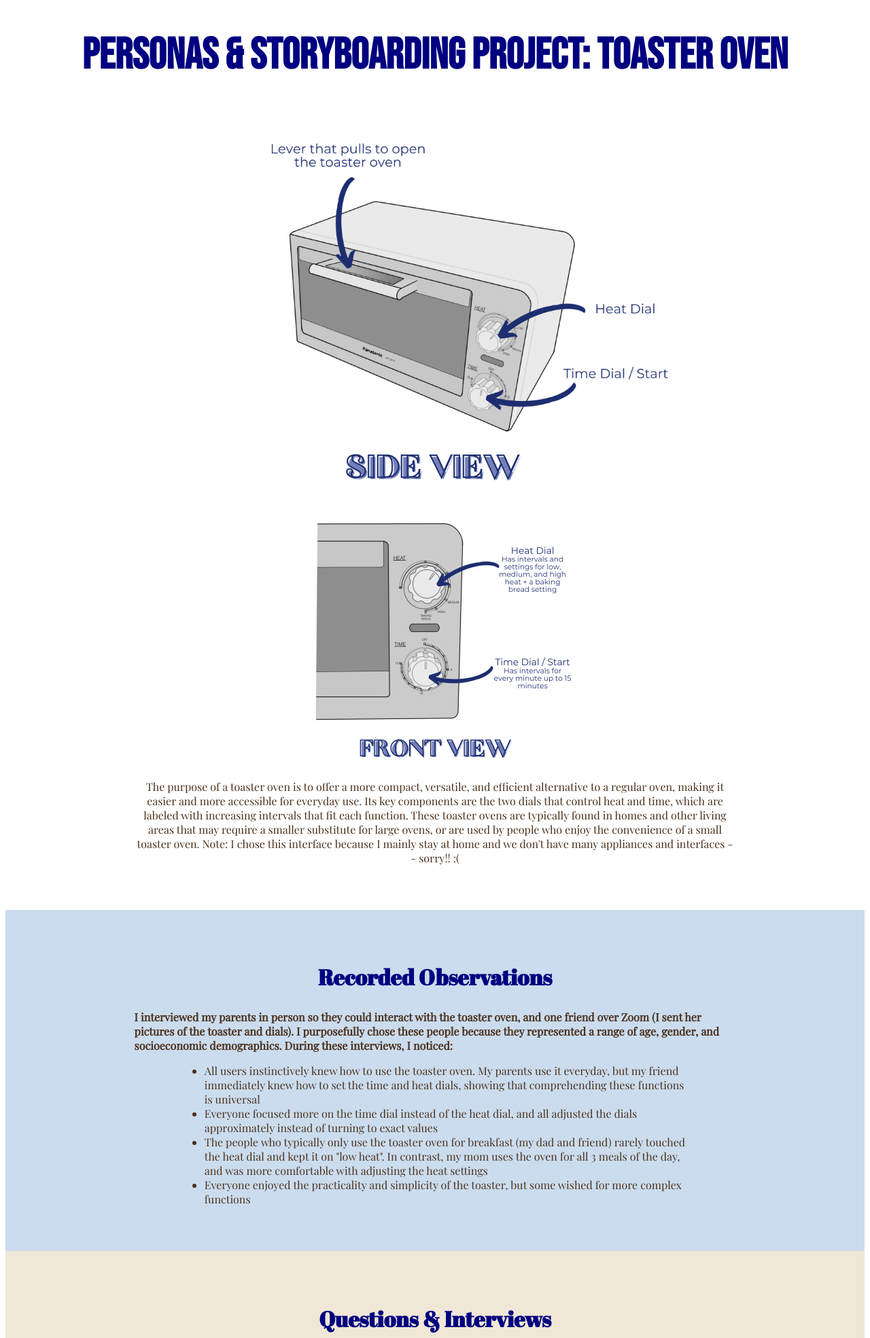
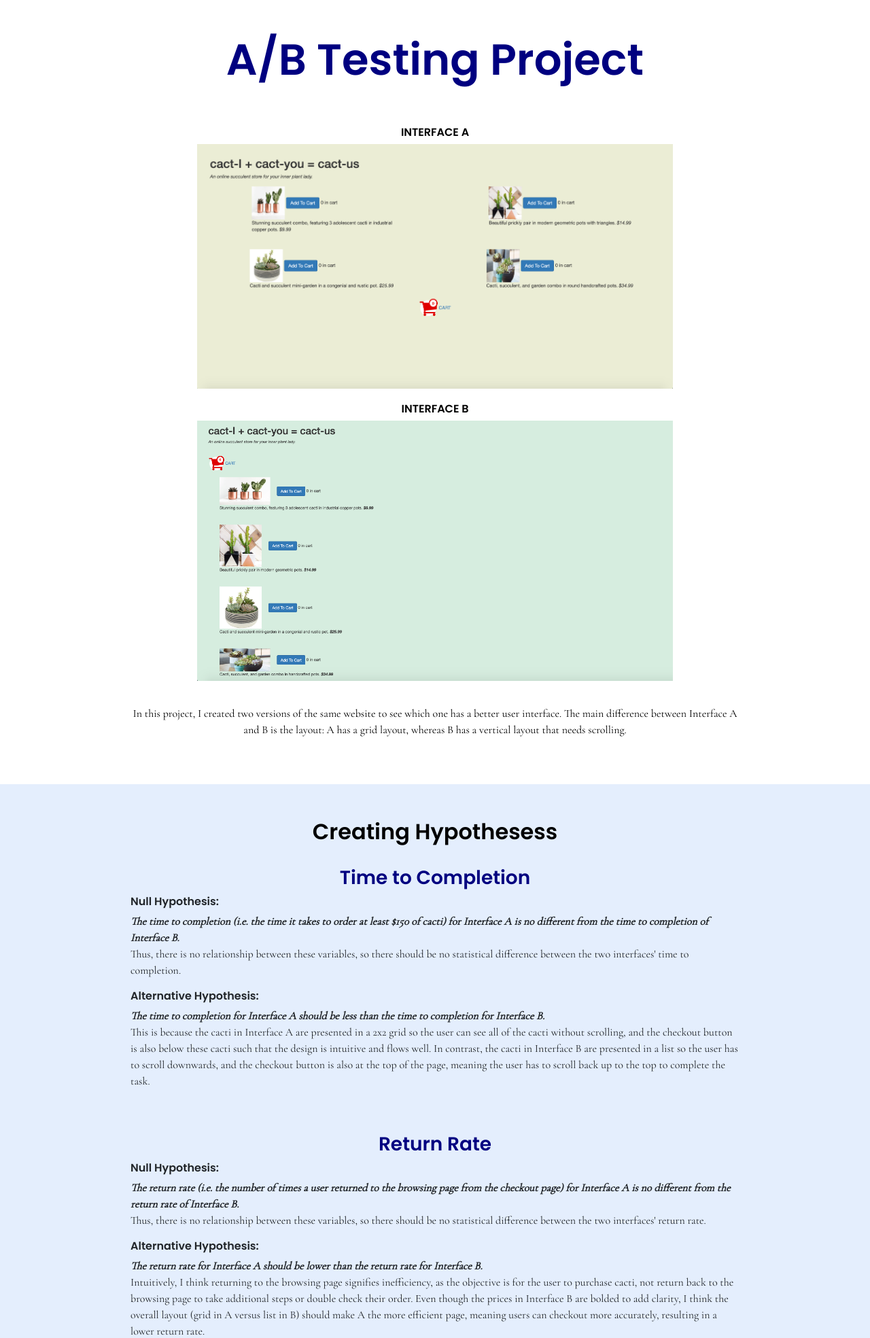
Before and after one commit to tiffany-chen2/abtest, a PHP site: page / in a window 1280 px wide. Shown: the top 1969 px of the page at 68% size. Run offline with PHP 8.4, Linux system fonts and the light colour scheme.

Commit message:
commit 1

```diff
--- a/home.html
+++ b/home.html
@@ -2,98 +2,84 @@
 
 <html>
   <head>
-    <title>Personas Project</title>
+    <title>A/B Testing Project</title>
+    <link rel="stylesheet" href="https://cdn.jsdelivr.net/npm/bootstrap@4.5.3/dist/css/bootstrap.min.css"
+        integrity="sha384-TX8t27EcRE3e/ihU7zmQxVncDAy5uIKz4rEkgIXeMed4M0jlfIDPvg6uqKI2xXr2" crossorigin="anonymous">
     <link rel="stylesheet" href="index.css">
-    <!-- TODO: add additional links here! e.g. fonts, icons, more stylesheets, etc. -->
     <meta content="width=device-width, initial-scale=1" name="viewport" />
-    <link href="https://fonts.googleapis.com/css2?family=Abril+Fatface&family=Bebas+Neue&family=Playfair+Display&display=swap"
-    rel="stylesheet">
+    <link href="https://fonts.googleapis.com/css2?family=Bebas+Neue&family=Cormorant+Garamond&family=Poppins:wght@600&display=swap" rel="stylesheet">
   </head>
 
   <body>
     <div class="center">
-      <h1 class="title">Personas & Storyboarding Project: TOASTER OVEN</h1>
+      <h1 class="title" style="padding-top: 50px;">A/B Testing Project</h1>
     </div>
 
     <div class="flex-container-col">
-      <div> <img style="width:700px;height:auto;" src="sideview.png"></div>
-      <div> <img class="image-prov" src="frontview.png"></div>
+      <div><h2 style ="margin-top: 50%; font-size:100%">INTERFACE A</h2></div>
+      <div><img style = "width: 700px; height: auto;" src="interfacea.png"></div>
+      <div><h2 style ="margin-top: 20%; font-size:100%">INTERFACE B</h2></div>
+      <div><img style = "width: 700px; height: auto;" src="interfaceb.png"></div>
+
     </div>
 
     <div class="center, bottompadding">
-      <p class="paragraph">The purpose of a toaster oven is to offer a more compact, versatile, and efficient alternative
-        to a regular oven, making it easier and more accessible for everyday use. Its key components are the two dials that
-        control heat and time, which are labeled with increasing intervals that fit each function. These toaster ovens are
-        typically found in homes and other living areas that may require a smaller substitute for large ovens, or are used
-        by people who enjoy the convenience of a small toaster oven. Note: I chose this interface because I mainly stay
-         at home and we don't have many appliances and interfaces -- sorry!! :(</p>
+      <br>
+      <p class="paragraph" style = "margin-top: 1%;">In this project, I created two versions of the same website to see which one has a better user interface. The main difference between Interface A and B is the layout: A has a grid layout, whereas B has a vertical layout that needs scrolling.</p>
     </div>
 
-    <div class="center, extrapadding", style="background-color:#cbdcee;">
-      <h2 class="h2">Recorded Observations</h2>
-      <p class="paragraphleft">I interviewed my parents in person so they could interact with the toaster oven,
-        and one friend over Zoom (I sent her pictures of the toaster and dials). I purposefully chose these people because
-        they represented a range of age, gender, and socioeconomic demographics. During these interviews, I noticed:
+    <div class="center, extrapadding" style="background-color:#e4eefd;">
+      <h2 class="h2">Creating Hypothesess</h2>
+      <br>
+      <h3 class="h3">Time to Completion</h3>
+      <h6 class="h6">Null Hypothesis:</h6>
+      <p class="paragraphleft"><i><b>The time to completion (i.e. the time it takes to order at least $150 of cacti) for Interface A is no different from the time to completion of Interface B.</b></i>
+        <br> Thus, there is no relationship between these variables, so there should be no statistical difference between the two interfaces' time to completion.
       </p>
-      <ul class="lists">
-        <li>All users instinctively knew how to use the toaster oven. My parents use it everyday, but my friend
-          immediately knew how to set the time and heat dials, showing that comprehending these functions is universal</li>
-        <li>Everyone focused more on the time dial instead of the heat dial, and all adjusted the dials approximately
-          instead of turning to exact values</li>
-        <li>The people who typically only use the toaster oven for breakfast (my dad and friend) rarely touched the heat
-          dial and kept it on "low heat". In contrast, my mom uses the oven for all 3 meals of the day, and was more
-          comfortable with adjusting the heat settings</li>
-        <li>Everyone enjoyed the practicality and simplicity of the toaster, but some wished for more complex functions
-        </li>
+      <h6 class="h6">Alternative Hypothesis:</h6>
+      <p class="paragraphleft"><i><b>The time to completion for Interface A should be less than the time to completion for Interface B.</b></i>
+        <br>This is because the cacti in Interface A are presented in a 2x2 grid so the user can see all of the cacti without scrolling, and the checkout button is also below these cacti such that the design is intuitive and flows well. In contrast, the cacti in Interface B are presented in a list so the user has to scroll downwards, and the checkout button is also at the top of the page, meaning the user has to scroll back up to the top to complete the task. </p>
+      <br>
+      <br>
+      <h3 class="h3">Return Rate</h3>
+      <h6 class="h6">Null Hypothesis:</h6>
+      <p class="paragraphleft"><i><b>The return rate (i.e. the number of times a user returned to the browsing page from the checkout page) for Interface A is no different from the return rate of Interface B. </b></i>
+        <br> Thus, there is no relationship between these variables, so there should be no statistical difference between the two interfaces' return rate.</p>
+      <h6 class="h6">Alternative Hypothesis:</h6>
+      <p class="paragraphleft"><i><b>The return rate for Interface A should be lower than the return rate for Interface B. </b></i>
+        <br>Intuitively, I think returning to the browsing page signifies inefficiency, as the objective is for the user to purchase cacti, not return back to the browsing page to take additional steps or double check their order. Even though the prices in Interface B are bolded to add clarity, I think the overall layout (grid in A versus list in B) should make A the more efficient page, meaning users can checkout more accurately, resulting in a lower return rate. </p>
+    </div>
+
+    <div class="center, extrapadding">
+      <h2 class="h2">Collecting Data</h2>
+      <br>
+      <p class = "paragraph">My data collection process primarily involved having students in different studios test out my two interfaces. However, since I had fewer than 40 data sets (my link was low on the Excel sheet), I asked some of my friends to test out my interfaces as well. Ideally, having more data sets would have resulted in more accurate results, but hopefully 24 data sets can show statistical significance!</p>
+      <img class = "center" style = "width: 800px; height: auto; padding-top: 0%;" src="dsets.png">
+    </div>
+
+    <div class="center, extrapadding", style="background-color:#d9f1d7;">
+      <h2 class="h2">Conclusions & Takeaways</h2>
+      <br>
+      <img class = "center" style = "width: 600px; height: auto;" src="infographic.png">
+      <br>
+      <br>
+      <h3 class="h3">Brief Summary</h3>
+      <h6 class = "h6">Time to Completion: </h6>
+      <p class = "paragraphleft">Since the p-value of 0.041 is less than the significance value of 0.05, I can reject the null hypothesis. This means there is a statistical significance between the difference of the time to completion of A & B, so I can adopt my alternative hypothesis. By comparing the average times of A & B, I conclude that the time to completion of A is less than that of B. </p>
+      <h6 class = "h6">Return Rate: </h6>
+      <p class = "paragraphleft">Since the p-value of 0.916 is greater than the significance value of 0.05, I failed to reject the null hypothesis. This means that there is no statistical significance between the difference of the return rate of A & B. </p>
+      <br>
+      <h3 class="h3">A/B Testing Takeaways</h3>
+      <ul class="lists" style = "color: black">
+        <li>The results of A/B testing are dependent on having sufficient data -- my experiment results could have been more accurate if I had more data sets. Having similar numbers of data sets for Interface A and B is also important, as having more of one interface could skew the data. </li>
+        <li>Since the time to completion of my Interface A (grid layout) is less than that of Interface B (vertical layout), having a layout where users can see items without additionally scrolling is a more efficient design. </li>
+        <li>This experiment demonstrated the importance of good design principles (ex. page layout, affordances, colors, content hierarchy) because they do have a statistically significant impact on how users interact with the page.</li>
       </ul>
     </div>
 
-    <div class="center, extrapadding", style="background-color:#f0e7d7;">
-      <h2 class="h2">Questions & Interviews</h2>
-      <p class="paragraphleft">Questions:</p>
-      <ol class="lists">
-        <li>When would you choose to use this toaster oven over another kitchen appliance, and for what purposes / types of cooking?
-        </li>
-        <li>To what extent does its smaller size affect your reasons for using this appliance?</li>
-        <li>Do you think pulling the lever to open the toaster oven is efficient?</li>
-        <li>How effective do you think the dials are on a toaster oven, and is it easy to understand and use?</li>
-        <li>Which dial do you most frequently use and why?</li>
-        <li>Given how the dials are displayed, have you ever been confused by which dial to use, or do you ever reach
-           for the wrong dial? If so, how often in the past 2 weeks?</li>
-        <li>How effective is representing time and heat in the circular fashion of a dial?</li>
-        <li>Does seeing the whole range of increments of time and heat help you in using this toaster oven? Would you prefer
-          to see these increments represented with a different visual design (linear scale, keypad)?</li>
-        <li>How many times in the past 2 weeks have you turned the dial inaccurately (not achieving the result you want)?</li>
-        <li>Can you suggest some improvements for this toaster, and what other functions would you want this toaster to have?</li>
-      </ol>
-      <p class="paragraphleft">Interview Responses:</p>
-      <img style="width:700px;height:auto;" src="flo.png", class = "center">
-      <img style="width:700px;height:auto;" src="mom.png", class = "center">
-      <img style="width:700px;height:auto;" src="dad.png", class = "center">
-    </div>
-
-    <div class="center, extrapadding", style="background-color:#e2f0d7;">
-      <h2 class="h2">Personas & Empathy Maps</h2>
-      <img style="width:700px;height:auto;" src="peggy.png", class = "center">
-      <br> <br>
-      <img style="width:700px;height:auto;" src="chris.png", class = "center">
-    </div>
-
-    <div class="center, extrapadding", style="background-color:#cfebe6;">
-      <h2 class="h2">Storyboard</h2>
-      <img style="width:850px;height:auto;" src="storyboard.png", class = "center">
-      <p class = "paragraph">This storyboard is written for Practical Peggy, and shows how she uses the toaster oven for dinner. After coming home from a tiring day from work, Peggy uses the toaster oven to quickly make pizzas and buffalo wings for her family. She can easily control the toaster to make these simple recipes, so the toaster is a practical and efficient solution to her dinner challenges. </p>
-    </div>
-
-    <div class="center, extrapadding">
+    <div class="center, extrapadding text-center">
       <h2 class="h2">References & Image Citations</h2>
-      <p class = "paragraphleft">I used Canva to create the empathy maps and the storyboard, and also used the following images:</p>
-      <ul class="lists">
-        <li>Peggy: https://image.freepik.com/free-vector/casual-woman-character-set_1893-1861.jpg</li>
-        <li>Sarah: https://www.vectorstock.com/royalty-free-vector/teenager-girl-character-constructor-creation-set-vector-18931086</li>
-        <li>Office Background: http://www.vectorpicker.com/office-interior-clip-art_271714_36.html
-        </li>
-      </ul>
+      <p class = "paragraphleft">I used Canva to create the infographic.</p>
     </div>
 
   </body>
--- a/index.css
+++ b/index.css
@@ -1,28 +1,46 @@
-/* font-family: 'Abril Fatface', cursive;
-font-family: 'Bebas Neue', cursive;
-font-family: 'Playfair Display', serif; */
+
 
 .title {
     font-size: 400%;
     color: navy;
-    font-family: 'Bebas Neue', cursive;
+    font-family: 'Poppins', sans-serif;
     text-align: center;
     margin-left: 0;
     margin-right: 0;
     padding: 0;
 }
 
-.h2 {
+body {
+    font-family: 'Cormorant Garamond', serif;
+}
+
+h2 {
     font-size: 200%;
-    color:navy;
-    font-family: 'Abril Fatface', cursive;
+    color:black;
+    font-family: 'Poppins', sans-serif;
     text-align: center;
     padding-top: 0%;
 }
 
+h3 {
+    font-size: 140%;
+    color:navy;
+    font-family: 'Poppins', sans-serif;
+    text-align: center;
+    padding-top: 0%;
+}
+
+h6 {
+    font-size: 20;
+    margin-left: 15%;
+    margin-right: 15%;
+    font-family: 'Poppins', sans-serif;
+    font-weight: bolder;
+}
+
 .paragraph {
-    font-family: 'Playfair Display', serif;
-    color: rgb(75, 49, 29);
+    font-family: 'Cormorant Garamond', serif;
+    color: black;
     font-size: 100%;
     text-align: center;
     margin-left: 15%;
@@ -30,17 +48,14 @@ font-family: 'Playfair Display', serif; */
 }
 
 .paragraphleft {
-    font-family: 'Playfair Display', serif;
-    color: rgb(75, 49, 29);
     font-size: 100%;
     margin-left: 15%;
     margin-right: 15%;
     font-weight: bolder;
+    font: inherit;
 }
 
 .lists {
-    font-family: 'Playfair Display', serif;
-    color: rgb(75, 49, 29);
     font-size: 100%;
     margin-left: 20%;
     margin-right: 20%;
```
Also changed, not shown: chris.png (deleted), dad.png (deleted), dsets.png (added), flo.png (deleted), frontview.png (deleted), infographic.png (added), interfacea.png (added), interfaceb.png (added), mom.png (deleted), peggy.png (deleted), sideview.png (deleted), storyboard.png (deleted).
